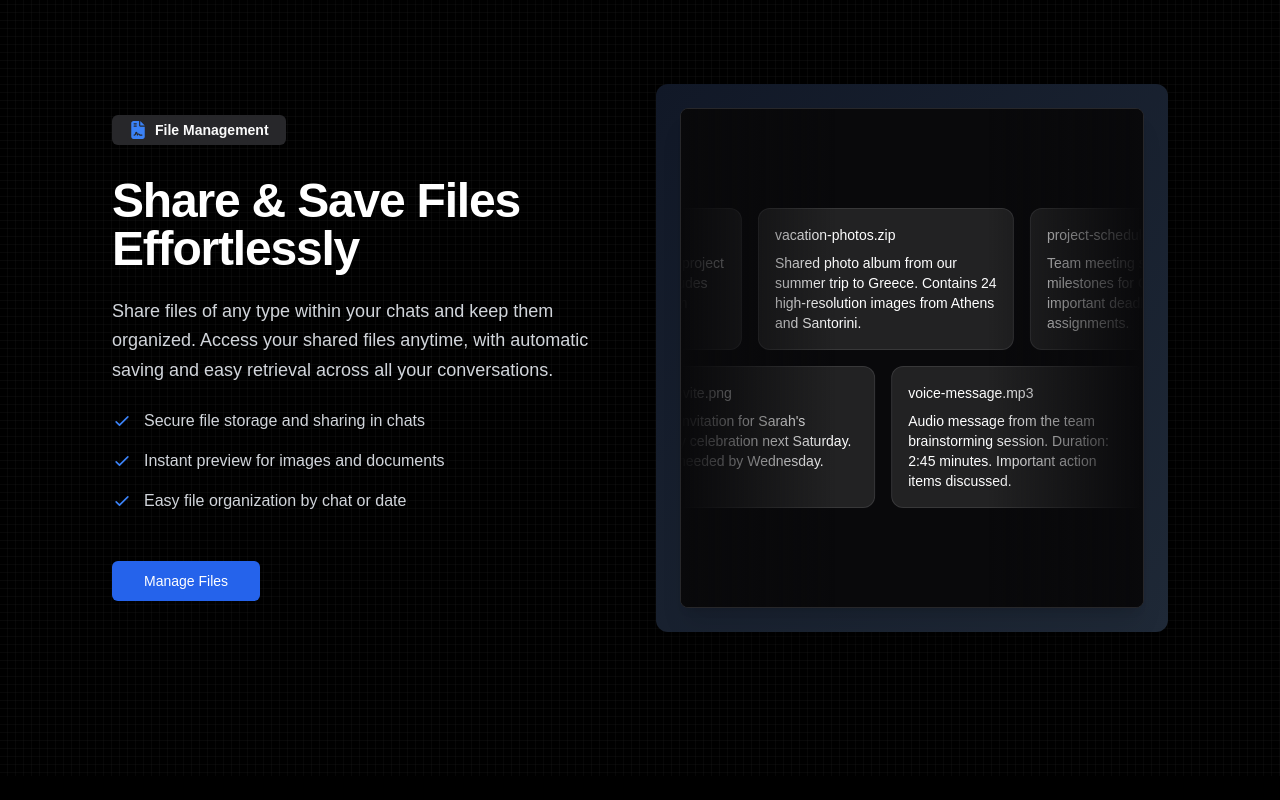
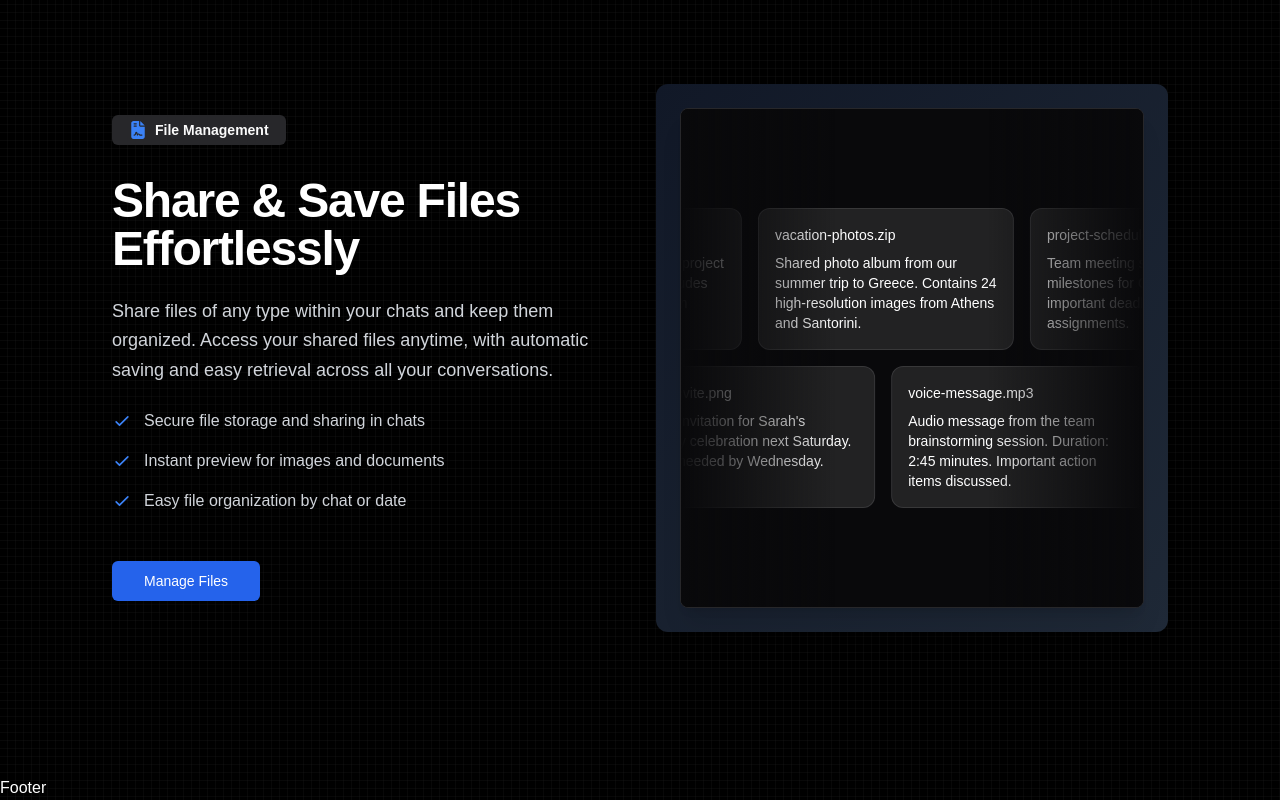
Before and after one commit to divyansharma001/Spoke, a Next.js app in the folder client/: page / in a window 1280 px wide. Shown: the part 1836-2636 px from the top of the page. Before the commit the page ends 2612 px from the top, so only its background shows below. Built offline with nearby package versions, Linux system fonts and the light colour scheme.

Commit message:
Refactor layout to replace Last component with Footer and update component imports

```diff
--- a/client/src/app/layout.tsx
+++ b/client/src/app/layout.tsx
@@ -2,8 +2,7 @@ import type { Metadata } from "next";
 import { Geist, Geist_Mono } from "next/font/google";
 import "./globals.css";
 import Navbar from "@/components/Header";
-import Last from "@/components/footer";
-
+import Footer from "@/components/Footer";
 
 const geistSans = Geist({
   variable: "--font-geist-sans",
@@ -34,7 +33,7 @@ export default function RootLayout({
 
         <Navbar />
         {children}
-        <Last />
+        <Footer />
         </>
       </body>
     </html>
--- a/client/src/components/Footer.tsx
+++ b/client/src/components/Footer.tsx
@@ -1,15 +1,9 @@
 import React from 'react'
 
-const Last = () => {
+const Footer = () => {
   return (
-    <>
-    <div>
-    <div></div>
-    <div></div>
-    <div></div>
-    </div>
-    </>
+    <div>Footer</div>
   )
 }
 
-export default Last
+export default Footer
```
